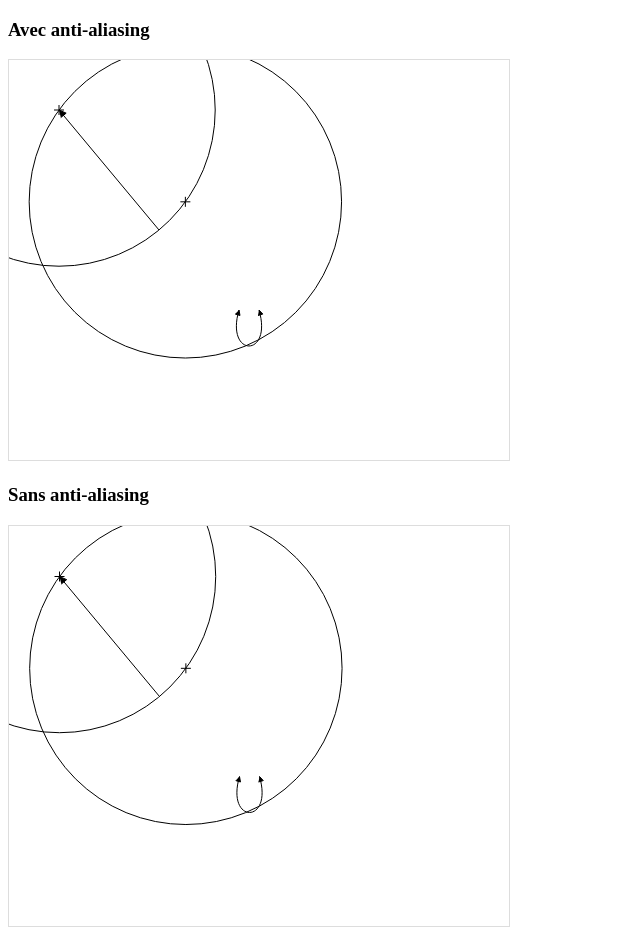
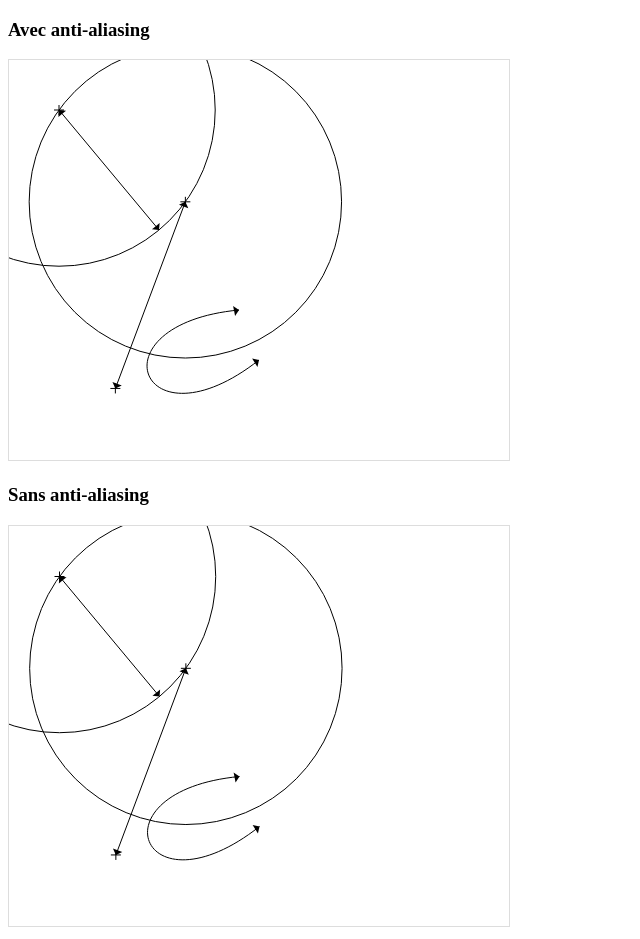
Before and after one commit to pierre-luc/stateAutomatonJS, a website: page src/stateAutomatonJS.html in a window 1280 px wide. Shown: the whole page, without its empty margins (0-640 px from the left). Drawn offline with Linux system fonts and the light colour scheme.

Commit message:
Correction inclinaison des têtes de flèche sur courbe de bezier.

```diff
--- a/src/js/Arc.src.js
+++ b/src/js/Arc.src.js
@@ -45,6 +45,13 @@
                 y: this.end.getCoord().y + this.height * Math.sin( baseArc.getAngle() + Math.PI / 2 - Math.PI / 11)
             }
         });
+
+        this.middleControl = new stateAutomaton.graphic.Point({
+            coord: {
+                x: ( this.control1.getCoord().x + this.control2.getCoord().x ) / 2,
+                y: ( this.control1.getCoord().y + this.control2.getCoord().y ) / 2
+            }
+        });
     };
 
     /**
@@ -53,6 +60,10 @@
      */
     Arc.prototype.getHeight = function(){
         return this.height;
+    };
+
+    Arc.prototype.getMiddleControlPoint = function(){
+        return this.middleControl;
     };
 
     /**
--- a/src/js/ArcArrow.src.js
+++ b/src/js/ArcArrow.src.js
@@ -30,28 +30,69 @@
     var ArcArrow = function( param ) {
         this.arc = new stateAutomaton.graphic.Arc( param );
 
-        var alphaRight = new stateAutomaton.graphic.Line({
-            end: this.arc.getEndControlPoint(),
-            start: this.arc.getEndPoint()
-        }).getAngle();
+        var bez1 = {
+            sx: this.arc.getStartPoint().getCoord().x,
+            sy: this.arc.getStartPoint().getCoord().y,
+            cx1: this.arc.getStartControlPoint().getCoord().x,
+            cy1: this.arc.getStartControlPoint().getCoord().y,
+            cx2: this.arc.getEndControlPoint().getCoord().x,
+            cy2: this.arc.getEndControlPoint().getCoord().y,
+            ex: this.arc.getEndPoint().getCoord().x,
+            ey: this.arc.getEndPoint().getCoord().y
+        };
+
+        // cubic helper formula at T distance
+        function cubicN(T, a, b, c, d) {
+            var t2 = T * T;
+            var t3 = t2 * T;
+            return a + (-a * 3 + T * (3 * a - a * T)) * T + (3 * b + T * (-6 * b + b * 3 * T)) * T + (c * 3 - c * 3 * T) * t2 + d * t3;
+        }
+
+        function getCubicBezierXYatT(startPt, controlPt1, controlPt2, endPt, T) {
+            var x = cubicN(T, startPt.x, controlPt1.x, controlPt2.x, endPt.x);
+            var y = cubicN(T, startPt.y, controlPt1.y, controlPt2.y, endPt.y);
+            return ({
+                x: x,
+                y: y
+            });
+        }
+
+
+        function computeAngleBezierStartOrEnd(bez, dir) {
+            var w = 0.1;
+            var pointNearEnd, S, E, D, T;
+            if ( dir == "end" ){
+                S = {x: bez.sx, y: bez.sy};
+                E = {x: bez.ex,y: bez.ey};
+                D = E;
+                T = 0.99 - w;
+            } else {
+                S = {x: bez.sx,y: bez.sy};
+                E = {x: bez.ex,y: bez.ey};
+                D = S;
+                T = 0.01 + w;
+            }
+            pointNearEnd = getCubicBezierXYatT(
+                S, {x: bez.cx1, y: bez.cy1}, {x: bez.cx2, y: bez.cy2},
+                E, T
+            );
+            var dx = D.x - pointNearEnd.x;
+            var dy = D.y - pointNearEnd.y;
+            return Math.atan2(dy, dx);
+        }
 
         this.arrowRight = new stateAutomaton.graphic.HeadArrow({
             origin: this.arc.getEndPoint(),
             height: 5,
             width: 5,
-            angle: alphaRight
+            angle: computeAngleBezierStartOrEnd(bez1, 'end')
         });
-
-        var alphaLeft = new stateAutomaton.graphic.Line({
-            end: this.arc.getStartControlPoint(),
-            start: this.arc.getStartPoint()
-        }).getAngle();
 
         this.arrowLeft = new stateAutomaton.graphic.HeadArrow({
             origin: this.arc.getStartPoint(),
             height: 5,
             width: 5,
-            angle: alphaLeft + Math.PI
+            angle: computeAngleBezierStartOrEnd(bez1, 'start')
         });
 
         this.direction = 'right';
--- a/src/js/Arrow.src.js
+++ b/src/js/Arrow.src.js
@@ -39,16 +39,16 @@
 
         this.endHeadArrow = new stateAutomaton.graphic.HeadArrow({
             origin: this.start,
-            angle: this.line.getAngle(),
-            height: 7,
-            width: 7
+            angle: this.line.getAngle() + Math.PI,
+            height: 5,
+            width: 5
         });
 
         this.startHeadArrow = new stateAutomaton.graphic.HeadArrow({
             origin: this.end,
-            angle: this.line.getAngle() + Math.PI,
-            height: 7,
-            width: 7
+            angle: this.line.getAngle(),
+            height: 5,
+            width: 5
         });
 
     };
--- a/src/js/HeadArrow.src.js
+++ b/src/js/HeadArrow.src.js
@@ -61,14 +61,16 @@
         if ( typeof context === "undefined" ){
             context = window.stateAutomaton.graphic.defaultContext;
         }
-        context.beginPath();
-        var r = Math.sqrt( this.height * this.height / 4 + this.width * this.width );
-        var beta = Math.atan( this.height / ( 2 * this.width ) );
 
         var A = {
             x: this.origin.getCoord().x,
             y: this.origin.getCoord().y
         };
+        /*
+        context.beginPath();
+        var r = Math.sqrt( this.height * this.height / 4 + this.width * this.width );
+        var beta = Math.atan( this.height / ( 2 * this.width ) );
+
         var B = {
             x: this.origin.getCoord().x + r * Math.cos( this.angle - beta),
             y: this.origin.getCoord().y + r * Math.sin( this.angle -beta )
@@ -82,6 +84,24 @@
         context.lineTo( C.x, C.y );
         context.fill();
         context.stroke();
+        /*/
+        var size = context.lineWidth;
+        context.beginPath();
+        context.save();
+        context.translate(A.x, A.y);
+        context.rotate(this.angle);
+
+
+
+        context.moveTo(-this.width, 0);
+        context.lineTo(-this.width, -this.height);
+        context.lineTo(0, 0);
+        context.lineTo(-this.width, this.height);
+        context.lineTo(-this.width, 0);
+        context.closePath();
+        context.fill();
+        context.restore();
+        //*/
     };
     window.stateAutomaton.graphic.HeadArrow = HeadArrow;
 })(window);
--- a/src/js/StateAutomaton.src.js
+++ b/src/js/StateAutomaton.src.js
@@ -19,6 +19,12 @@
              *  Le premier context2D créé est sauvé en tant que context2D par défaut.
              */
             getContext: function( canvas, antialiasing ){
+                if ( typeof canvas === "undefined" ){
+                    if ( this.defaultContext === null ){
+                        throw "Aucun context n'a été initialisé";
+                    }
+                    return this.defaultContext;
+                }
                 if ( typeof antialiasing === "undefined" ){
                     antialiasing = true;
                 }
--- a/src/stateAutomatonJS.html
+++ b/src/stateAutomatonJS.html
@@ -37,11 +37,12 @@
             name: "B"
         });
         A.draw();
-        var line = new sa.graphic.Arrow({
+        var arrow = new sa.graphic.Arrow({
             start: A,
-            end: B
+            end: B,
+            direction: 'both'
         });
-        line.draw();
+        arrow.draw();
 
 
         var circle = new sa.graphic.Circle({
@@ -64,25 +65,36 @@
             x: 230, y: 250
         }});
         var F = new sa.graphic.Point({coord:{
-            x: 250, y: 250
+            x: 250, y: 300
         }});
-
 
         var arc = new sa.graphic.ArcArrow({
             start: E,
             end: F,
-            height: 50,
+            height: 150,
             direction: 'both'
         });
+
         arc.draw();
+        var middleControl = arc.getArc().getMiddleControlPoint();
+        middleControl.draw();
+
+        var arrow2 = new sa.graphic.Arrow({
+            start: arc.getArc().getMiddleControlPoint(),
+            end: intersection,
+            direction: 'both'
+        });
+        arrow2.draw();
 
         var ctx2 = sa.graphic.getContext( graphic2, false );
         A.draw( ctx2 );
-        line.draw( ctx2 );
+        arrow.draw( ctx2 );
 
         circle.draw(ctx2);
         circle2.draw(ctx2);
         intersection.draw(ctx2);
+        middleControl.draw(ctx2);
+        arrow2.draw(ctx2);
         arc.draw(ctx2);
 
     </script>
```
Also changed, not shown: dist/js/StateAutomaton.js, dist/js/StateAutomaton.min.js.
